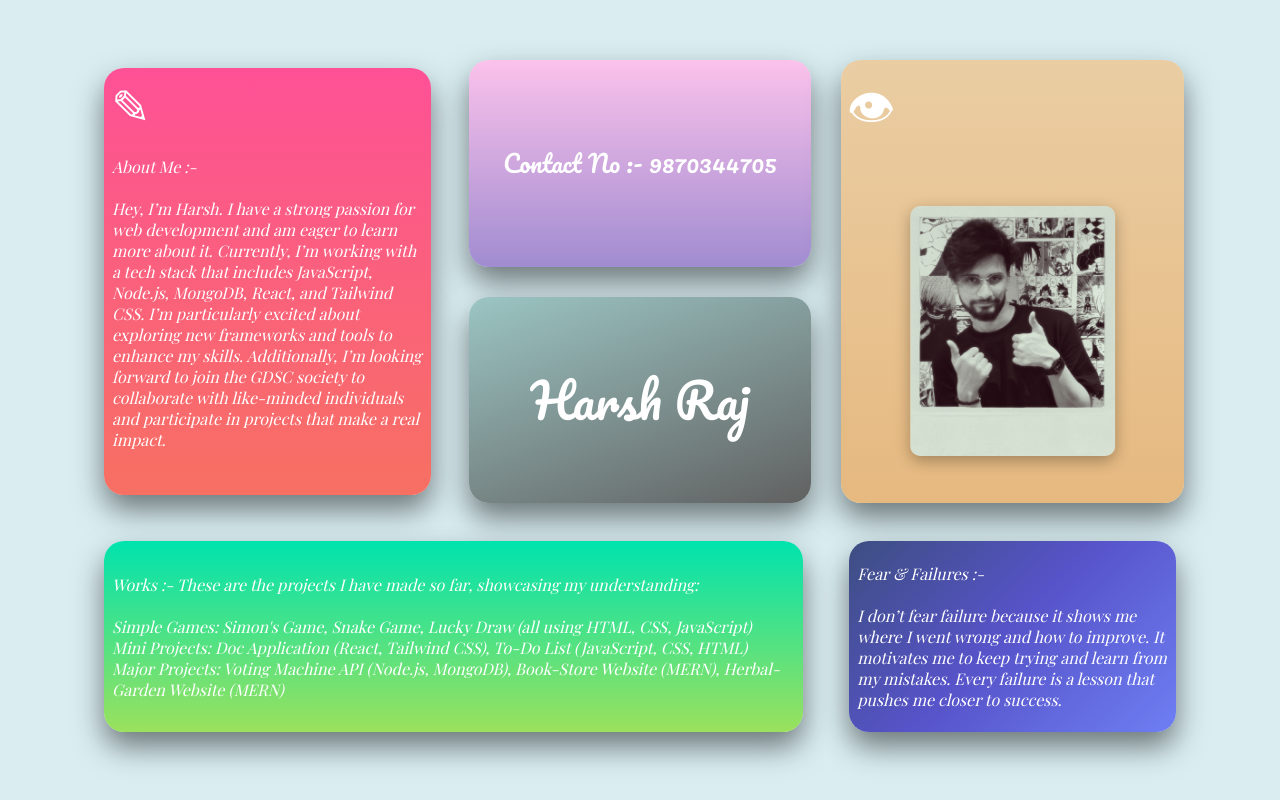
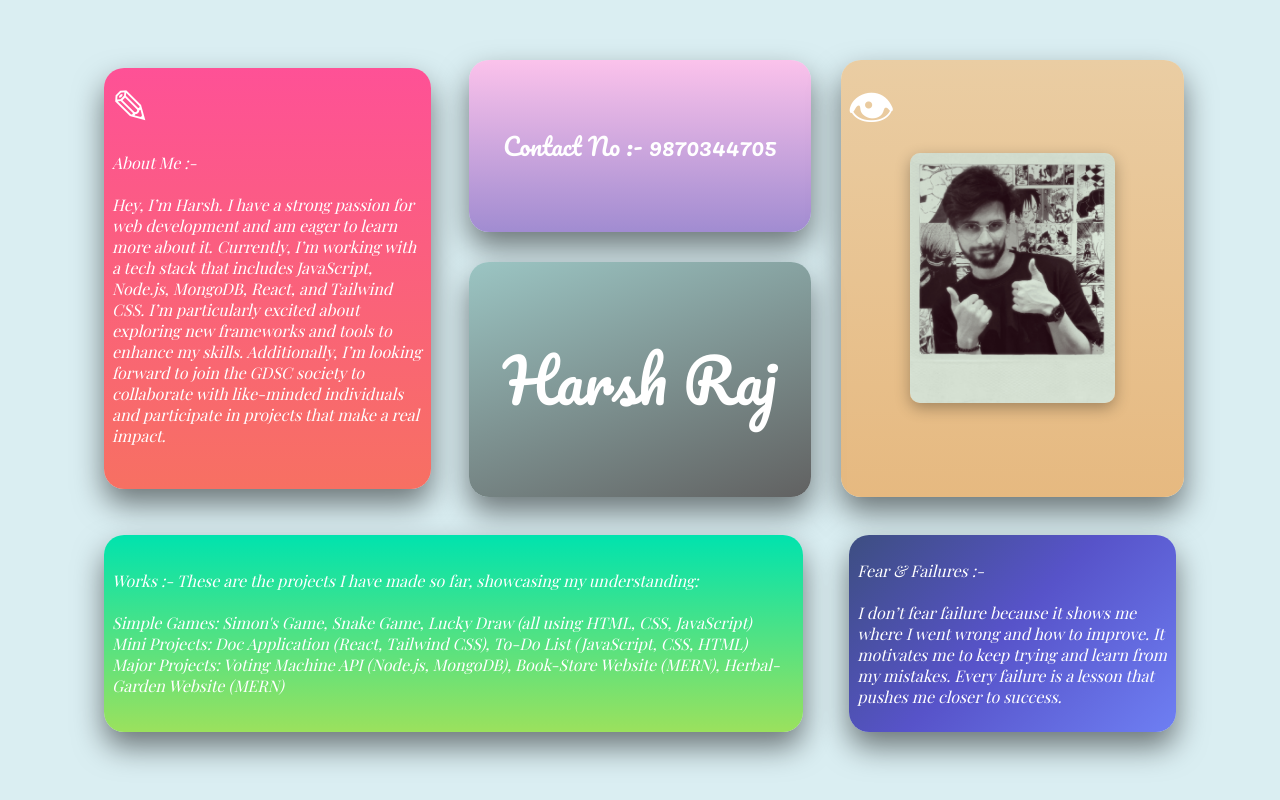
Before and after one commit to harshroyy/Layout-Design, a plain HTML site: page index.html in a window 1280 px wide. Drawn offline with nearby package versions, Linux system fonts and the light colour scheme.

Commit message:
final version

```diff
--- a/style.css
+++ b/style.css
@@ -1,7 +1,7 @@
 * {
   margin: 0;
   padding: 0;
-  box-sizing: border-box;
+
 }
 
 body {
@@ -10,15 +10,12 @@ body {
   align-items: center;
   height: 100vh;
   background-color: #DAEEF2;
-  position: relative;
-  overflow: hidden;
 }
 
 
 .container {
   display: grid;
   grid-template-columns: repeat(3, 1fr);
-  grid-template-rows: repeat(3, 1fr);
   gap: 30px;
   width: 85vw;
   height: 85vh;
@@ -28,7 +25,6 @@ body {
   display: flex;
   justify-content: center;
   align-items: center;
-  font-size: 3rem;
   color: white;
   border-radius: 20px;
   box-shadow: 0 15px 30px rgba(0, 0, 0, 0.5);
@@ -67,6 +63,7 @@ body {
 .box4 {
   grid-column: 2 / 3;
   grid-row: 2 / 3;
+  font-size: 60px;
   background-image: linear-gradient(-20deg, #616161 0%, #9bc5c3 100%);
   font-family: 'Pacifico', cursive;
 }
@@ -87,7 +84,6 @@ body {
   grid-row: 3 / 4;
   font-size: medium;
   background-image: linear-gradient(-225deg, #3D4E81 0%, #5753C9 48%, #6E7FF3 100%);
-
   font-family: 'Playfair Display', cursive;
   font-style: italic;
 }
@@ -96,7 +92,7 @@ body {
   position: absolute;
   top: 10px;
   left: 10px;
-  font-size: 2.5rem;
+  font-size: 40px;
   animation: pulse 1.5s infinite;
 }
 
@@ -104,9 +100,6 @@ body {
   width: 60%;
   border-radius: 10px;
   position: absolute;
-  bottom: 47px;
-  left: 50%;
-  transform: translateX(-50%);
   box-shadow: 0 5px 15px rgba(0, 0, 0, 0.3);
 }
 
```
Also changed, not shown: index.html (+1 -1 lines).
